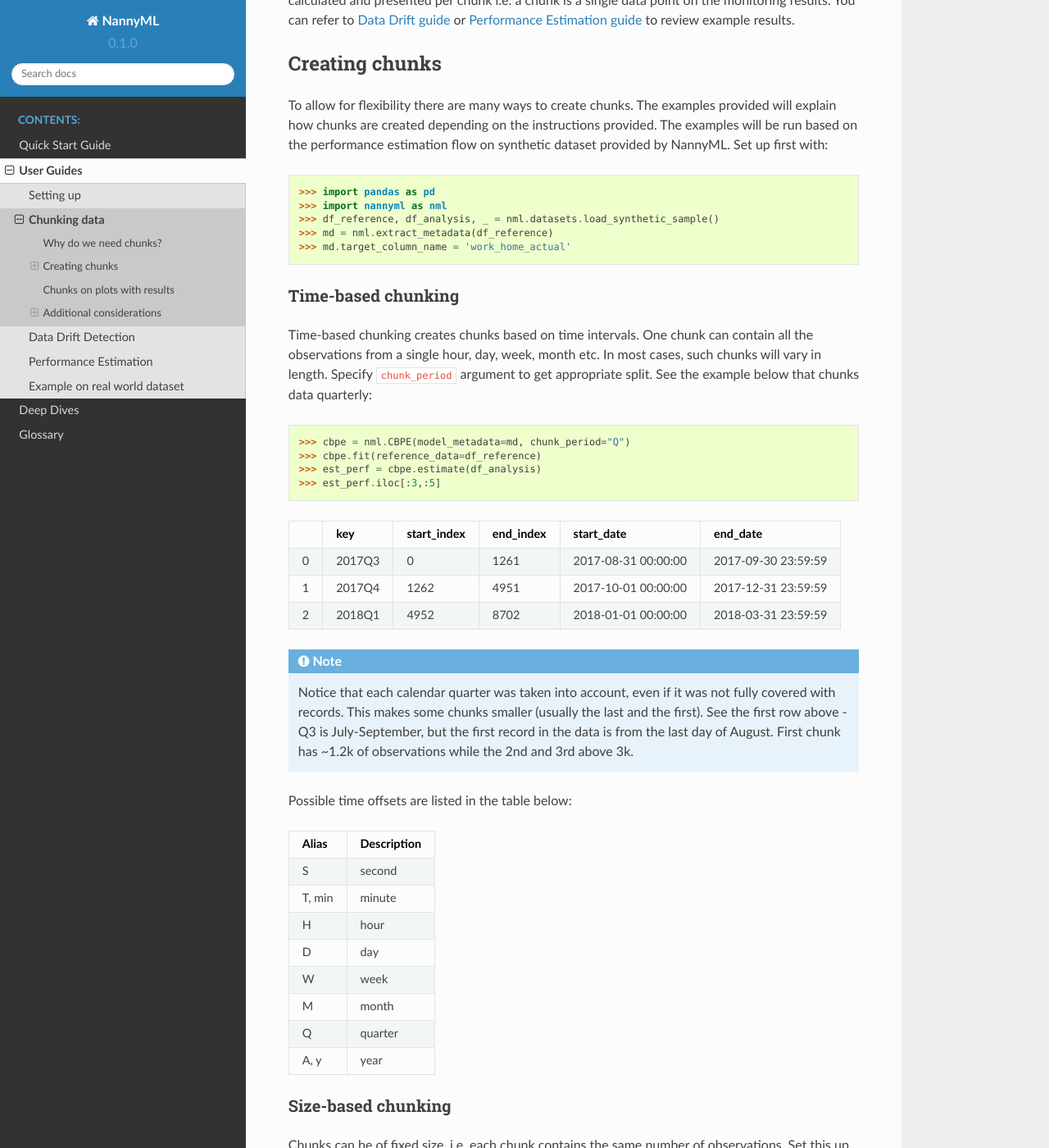
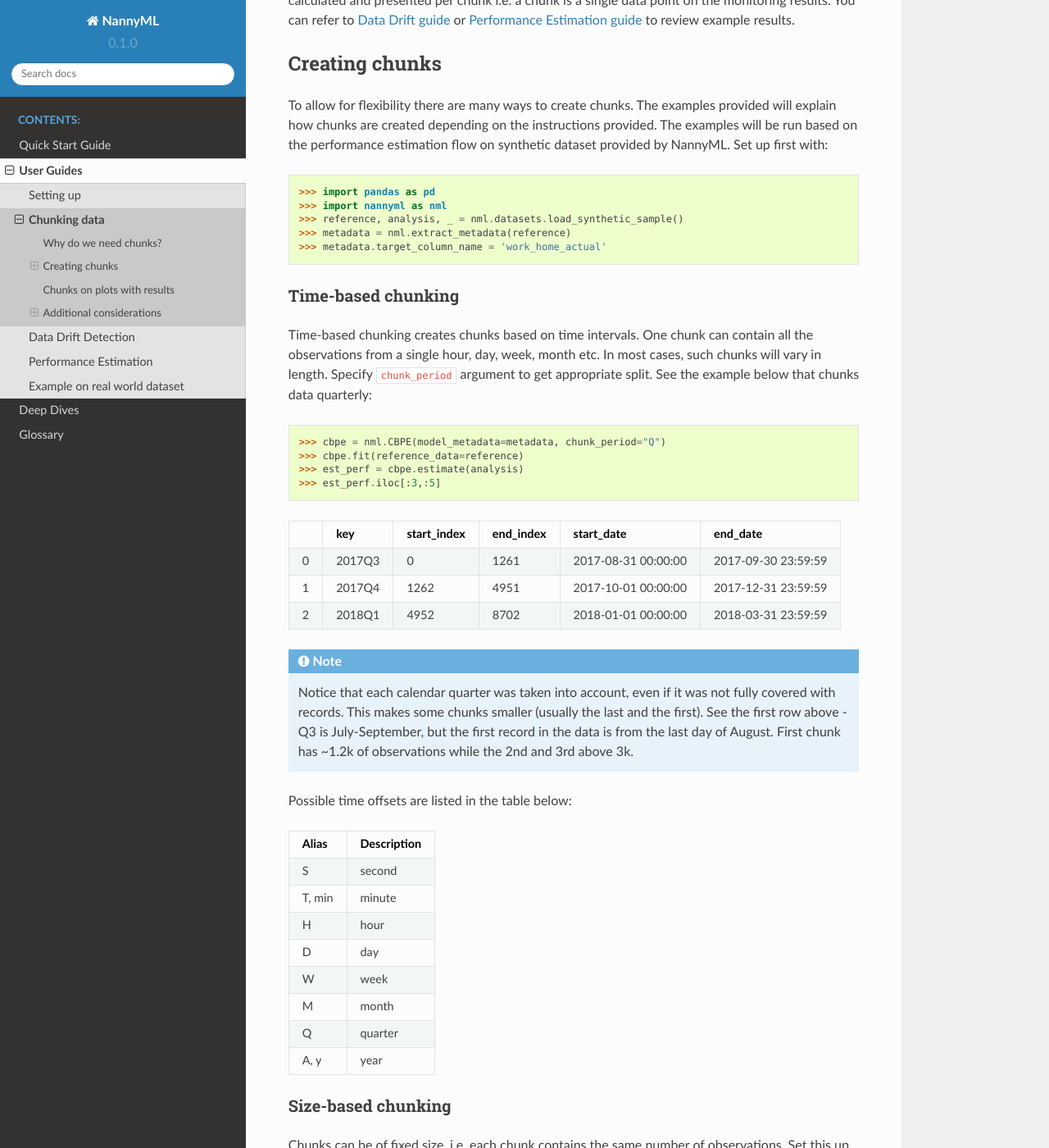
Before and after one commit to NannyML/nannyml, a Sphinx documentation site: the page built from docs/guides/chunking_your_data.rst, in a window 1280 px wide and 1400 px high, scrolled down 400 px. Shown: the whole window at 82% size. Built offline with Sphinx 7.4.7 and the Read the Docs theme 2.0.0, drawn with Linux system fonts in a browser that asks for light colours; pages that are not in the unit, such as notebooks, are missing from menus; some of the changed text lies outside the part shown.

```diff
--- a/docs/guides/chunking_your_data.rst
+++ b/docs/guides/chunking_your_data.rst
@@ -29,9 +29,9 @@ synthetic dataset provided by NannyML. Set up first with:
 
     >>> import pandas as pd
     >>> import nannyml as nml
-    >>> df_reference, df_analysis, _ = nml.datasets.load_synthetic_sample()
-    >>> md = nml.extract_metadata(df_reference)
-    >>> md.target_column_name = 'work_home_actual'
+    >>> reference, analysis, _ = nml.datasets.load_synthetic_sample()
+    >>> metadata = nml.extract_metadata(reference)
+    >>> metadata.target_column_name = 'work_home_actual'
 
 
 Time-based chunking
@@ -43,9 +43,9 @@ argument to get appropriate split. See the example below that chunks data quarte
 
 .. code-block:: python
 
-    >>> cbpe = nml.CBPE(model_metadata=md, chunk_period="Q")
-    >>> cbpe.fit(reference_data=df_reference)
-    >>> est_perf = cbpe.estimate(df_analysis)
+    >>> cbpe = nml.CBPE(model_metadata=metadata, chunk_period="Q")
+    >>> cbpe.fit(reference_data=reference)
+    >>> est_perf = cbpe.estimate(analysis)
     >>> est_perf.iloc[:3,:5]
 
 +----+--------+---------------+-------------+---------------------+---------------------+
@@ -95,9 +95,9 @@ Chunks can be of fixed size, i.e. each chunk contains the same number of observa
 
 .. code-block:: python
 
-    >>> cbpe = nml.CBPE(model_metadata=md, chunk_size=3500)
-    >>> cbpe.fit(reference_data=df_reference)
-    >>> est_perf = cbpe.estimate(df_analysis)
+    >>> cbpe = nml.CBPE(model_metadata=metadata, chunk_size=3500)
+    >>> cbpe.fit(reference_data=reference)
+    >>> est_perf = cbpe.estimate(analysis)
     >>> est_perf.iloc[:3,:5]
 
 +----+--------------+---------------+-------------+---------------------+---------------------+
@@ -131,7 +131,7 @@ Chunks can be of fixed size, i.e. each chunk contains the same number of observa
 
     .. code-block:: python
 
-        >>> df_analysis.index.max()
+        >>> analysis.index.max()
         49999
 
 
@@ -142,9 +142,9 @@ The total number of chunks can be fixed by ``chunk_number`` parameter:
 
 .. code-block:: python
 
-    >>> cbpe = nml.CBPE(model_metadata=md, chunk_number=9)
-    >>> cbpe.fit(reference_data=df_reference)
-    >>> est_perf = cbpe.estimate(df_analysis)
+    >>> cbpe = nml.CBPE(model_metadata=metadata, chunk_number=9)
+    >>> cbpe.fit(reference_data=reference)
+    >>> est_perf = cbpe.estimate(analysis)
     >>> len(est_perf)
     >>> 9
 
@@ -166,7 +166,7 @@ The total number of chunks can be fixed by ``chunk_number`` parameter:
 
     .. code-block:: python
 
-        >>> df_analysis.index.max()
+        >>> analysis.index.max()
         49999
 
 .. note::
@@ -185,9 +185,9 @@ dive<minimum-chunk-size>`):
 
 .. code-block:: python
 
-    >>> cbpe = nml.CBPE(model_metadata=md)
-    >>> cbpe.fit(reference_data=df_reference)
-    >>> est_perf = cbpe.estimate(pd.concat([df_reference, df_analysis]))
+    >>> cbpe = nml.CBPE(model_metadata=metadata)
+    >>> cbpe.fit(reference_data=reference)
+    >>> est_perf = cbpe.estimate(pd.concat([reference, analysis]))
     >>> est_perf.iloc[:3,:5]
 
 +----+-------------+---------------+-------------+---------------------+---------------------+
@@ -207,10 +207,10 @@ Finally, once the chunking method is selected, the full performance estimation c
 
     .. code-block:: python
 
-        >>> cbpe = nml.CBPE(model_metadata=md, chunk_size=5_000)
-        >>> cbpe.fit(reference_data=df_reference)
-        >>> est_perf = cbpe.estimate(df_analysis)
-        >>> plots = nml.PerformancePlots(model_metadata=md, chunker=cbpe.chunker)
+        >>> cbpe = nml.CBPE(model_metadata=metadata, chunk_size=5_000)
+        >>> cbpe.fit(reference_data=reference)
+        >>> est_perf = cbpe.estimate(analysis)
+        >>> plots = nml.PerformancePlots(model_metadata=metadata, chunker=cbpe.chunker)
         >>> plots.plot_cbpe_performance_estimation(est_perf).show()
 
 .. image:: ../_static/guide-chunking_your_data-pe_plot.svg
@@ -231,10 +231,10 @@ chunk but indices from 44444 to 49999 point to reference observations:
 
 .. code-block:: python
 
-    >>> cbpe = nml.CBPE(model_metadata=md, chunk_number=9)
-    >>> cbpe.fit(reference_data=df_reference)
+    >>> cbpe = nml.CBPE(model_metadata=metadata, chunk_number=9)
+    >>> cbpe.fit(reference_data=reference)
     >>> # Estimate on concatenated reference and analysis
-    >>> est_perf = cbpe.estimate(pd.concat([df_reference, df_analysis]))
+    >>> est_perf = cbpe.estimate(pd.concat([reference, analysis]))
     >>> est_perf.iloc[3:5,:7]
 
 
@@ -248,7 +248,7 @@ chunk but indices from 44444 to 49999 point to reference observations:
 
 .. code-block:: python
 
-    >>> df_reference.index.max()
+    >>> reference.index.max()
     49999
 
 .. note::
@@ -268,9 +268,9 @@ created are smaller than the minimum chunk size, a warning will be raised. For e
 
 .. code-block:: python
 
-    >>> cbpe = nml.CBPE(model_metadata=md, chunk_period="Q")
-    >>> cbpe.fit(reference_data=df_reference)
-    >>> est_perf = cbpe.estimate(df_analysis)
+    >>> cbpe = nml.CBPE(model_metadata=metadata, chunk_period="Q")
+    >>> cbpe.fit(reference_data=reference)
+    >>> est_perf = cbpe.estimate(analysis)
     UserWarning: The resulting list of chunks contains 1 underpopulated chunks. They contain too few records to be
     statistically relevant and might negatively influence the quality of calculations. Please consider splitting
     your data in a different way or continue at your own risk.
@@ -290,8 +290,8 @@ far from optimal but a reasonable minimum. If there are less than 6 chunks, a wa
 
 .. code-block:: python
 
-    >>> cbpe = nml.CBPE(model_metadata=md, chunk_number=5)
-    >>> cbpe.fit(reference_data=df_reference)
-    >>> est_perf = cbpe.estimate(df_analysis)
+    >>> cbpe = nml.CBPE(model_metadata=metadata, chunk_number=5)
+    >>> cbpe.fit(reference_data=reference)
+    >>> est_perf = cbpe.estimate(analysis)
     UserWarning: The resulting number of chunks is too low. Please consider splitting your data in a different way or
     continue at your own risk.
```
Also changed, not shown: docs/guides/performance_estimation.rst (+16 -16 lines), docs/guides/real_world_data_example.rst (+17 -17 lines).
